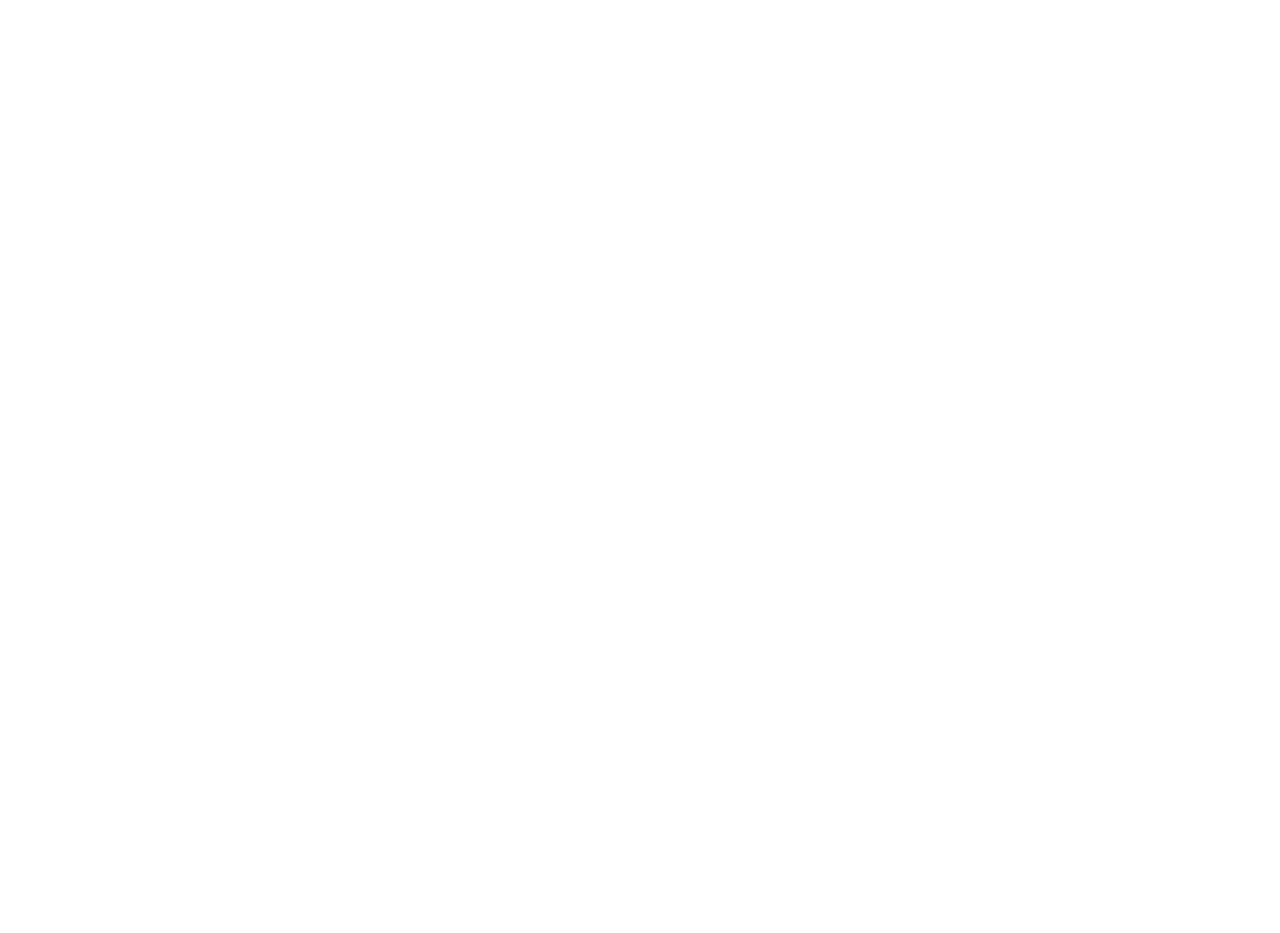
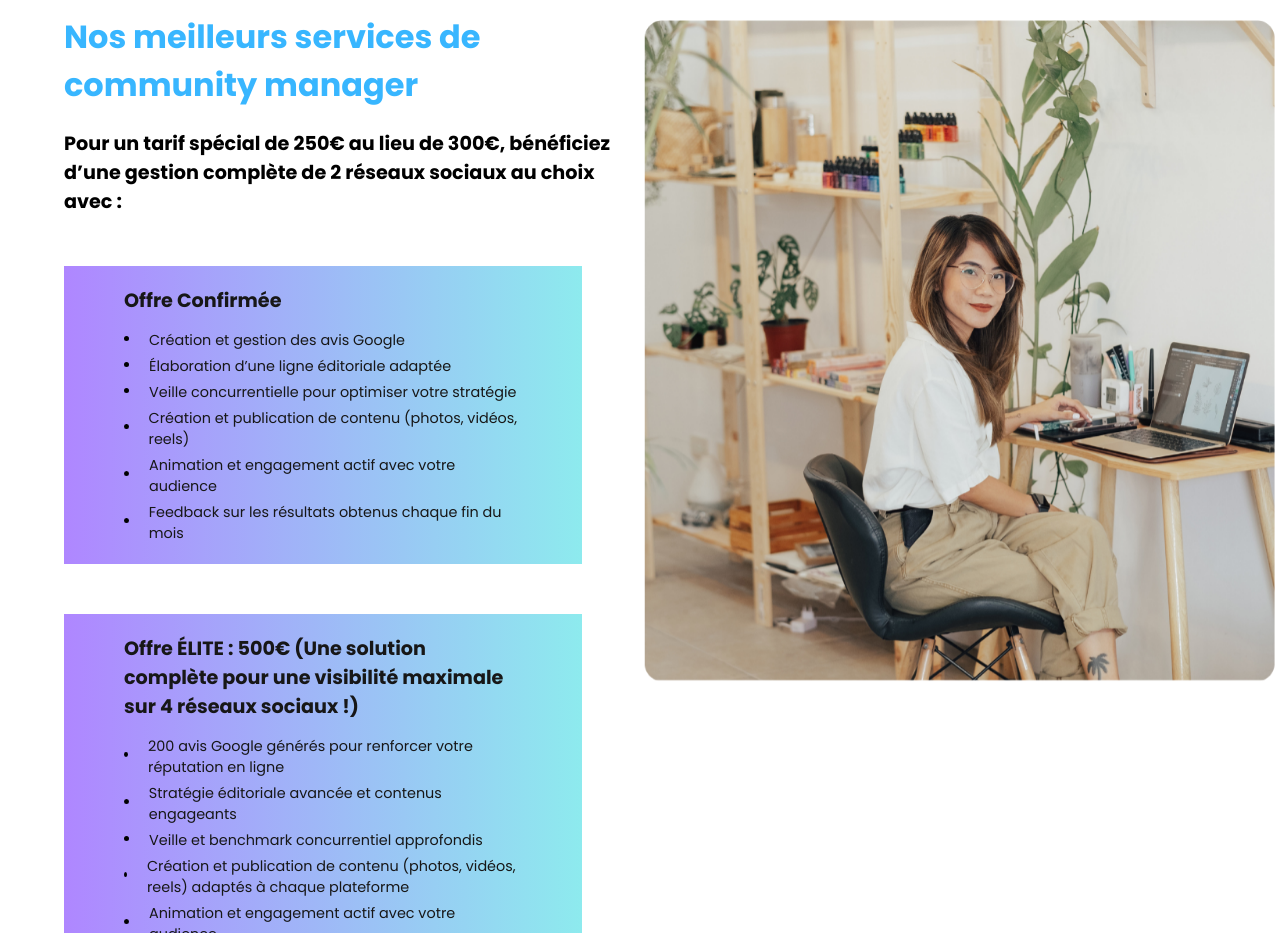
Before and after one commit to MarcRAMADISON/webillion, a Next.js app: page / in a window 1280 px wide. Shown: the part 3940-4873 px from the top of the page. Before the commit the page ends 3953 px from the top, so only its background shows below. Built offline with nearby package versions, Linux system fonts and the light colour scheme.

Commit message:
finish CM Services

```diff
--- /dev/null
+++ b/src/app/components/offreCM/offreCM.module.css
@@ -0,0 +1,66 @@
+.container{
+    display: grid;
+    grid-template-columns: repeat(2,1fr);
+    width:100vw;
+    height:920px;
+}
+.imageContainer{
+    position:relative;
+    width:100%;
+    height:100%;
+    max-width: 700px;
+    max-height: 700px;
+    margin: 0px auto auto auto;
+    place-self: end;
+}
+.block1{
+    display: flex;
+    flex-direction: column;
+    margin-left: 5vw;
+}
+.title{
+    color:#38b6ff;
+    font-size: 2rem;
+    font-weight: bold;
+}
+.subTitle{
+    color:#000;
+    font-weight: bold;
+    font-size: 1.2rem;
+    margin-top: 20px;
+}
+.offreContainer{
+    display: flex;
+    flex-direction: column;
+    width:90%;
+    height:100%;
+    position: relative;
+    margin-top: 50px;
+    padding: 20px 60px;
+}
+
+.offreContainer::before {
+    content: "";
+    position: absolute;
+    inset: 0;
+    background: linear-gradient(90deg, rgba(140, 82, 255, 1) 0%, rgba(92, 225, 230, 1) 100%);
+    opacity: 0.7;
+    z-index: -1;
+  }
+  .offreTitle{
+    font-size: 1.2rem;
+    font-weight: bold;
+    margin-bottom: 10px;
+  }
+  .offreDesc{
+    font-size: 0.9rem;
+    font-weight: 400;
+    margin-top: 5px;
+  }
+  .dote{
+    width:5px;
+    height:5px;
+    background-color: #000;
+    border-radius: 50%;
+    margin-right: 20px;
+  }
--- /dev/null
+++ b/src/app/components/offreCM/page.jsx
@@ -0,0 +1,47 @@
+import { offresCM } from "@/app/utils";
+import styles from "./offreCM.module.css";
+import Image from "next/image";
+
+function OffreCM() {
+  return (
+    <div className={styles.container}>
+      <div className={styles.block1}>
+        <h1 className={styles.title}>
+          Nos meilleurs services de community manager
+        </h1>
+        <h2 className={styles.subTitle}>
+          Pour un tarif spécial de 250€ au lieu de 300€, bénéficiez d’une
+          gestion complète de 2 réseaux sociaux au choix avec :
+        </h2>
+        <div className={styles.offres}>
+          <div className={styles.offre}>
+            {offresCM.map((offre) => {
+              return (
+                <div className={styles.offreContainer}>
+                  <h2 className={styles.offreTitle}>{offre.title}</h2>
+                  {offre.offres.map((o) => {
+                    return <div style={{display:"flex",alignItems:"center"}}>
+                        <div className={styles.dote}></div>
+                        <span className={styles.offreDesc}>{o}</span>
+                        </div>
+                  })}
+                </div>
+              );
+            })}
+          </div>
+        </div>
+      </div>
+      <div className={styles.imageContainer}>
+        <Image
+          src="/assets/illustrationCM.png"
+          alt="illustration CM"
+          layout="fill"
+          objectFit="contain"
+          objectPosition="right top"
+        />
+      </div>
+    </div>
+  );
+}
+
+export default OffreCM;
--- a/src/app/page.js
+++ b/src/app/page.js
@@ -4,6 +4,7 @@
 import Presentation from "./components/presentation/page";
 import Services from "./components/services/page";
 import Offres from "./components/offres/page";
+import OffreCM from "./components/offreCM/page";
 
 export default function Home() {
   return (
@@ -13,6 +14,7 @@
       <Presentation />
       <Services/>
       <Offres/>
+      <OffreCM/>
     </div>
   );
 }
--- a/src/app/utils.js
+++ b/src/app/utils.js
@@ -54,3 +54,27 @@
         ]
     }
 ]
+
+export const offresCM=[
+    {
+        title:'Offre Confirmée',
+        offres:[
+            'Création et gestion des avis Google',
+            'Élaboration d’une ligne éditoriale adaptée',
+            'Veille concurrentielle pour optimiser votre stratégie',
+            'Création et publication de contenu (photos, vidéos, reels)',
+            'Animation et engagement actif avec votre audience',
+            'Feedback sur les résultats obtenus chaque fin du mois'
+        ]
+    },{
+        title:'Offre ÉLITE : 500€ (Une solution complète pour une visibilité maximale sur 4 réseaux sociaux !)',
+        offres:[
+            '200 avis Google générés pour renforcer votre réputation en ligne',
+            'Stratégie éditoriale avancée et contenus engageants',
+            'Veille et benchmark concurrentiel approfondis',
+            'Création et publication de contenu (photos, vidéos, reels) adaptés à chaque plateforme',
+            'Animation et engagement actif avec votre audience',
+            'Feedback plus détaillé sur les résultats obtenus chaque fin du mois'
+        ]
+    }
+]
```
Also changed, not shown: public/assets/illustrationCM.png (added).
